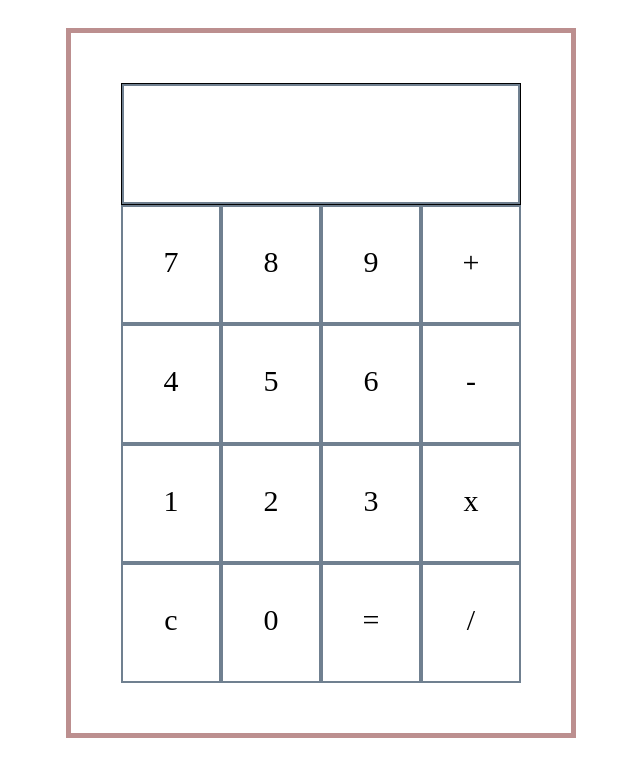
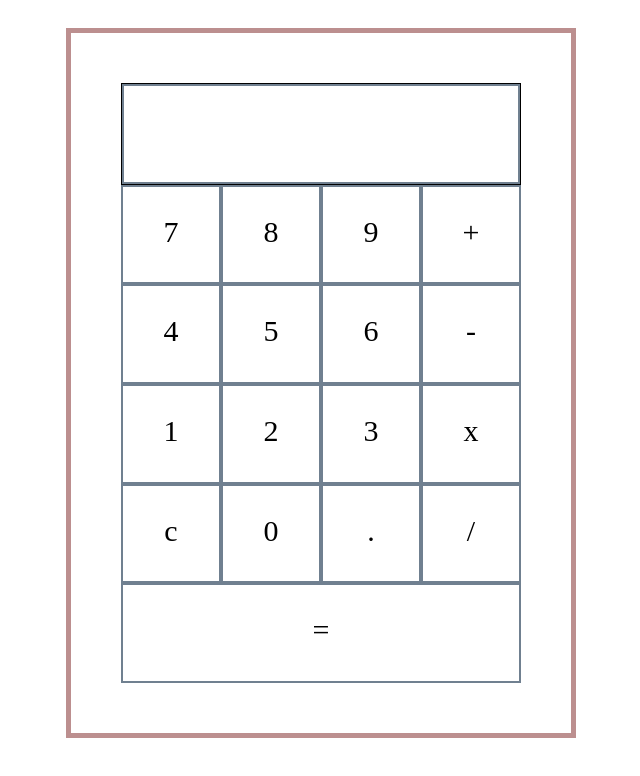
Before and after one commit to samtessema9/w4d1_Lab, a plain HTML site: page index.html in a window 1280 px wide. Shown: the whole page, without its empty margins (319-959 px from the left). Drawn offline with Linux system fonts and the light colour scheme.

Commit message:
fulfilled all requirements

```diff
--- a/index.html
+++ b/index.html
@@ -13,29 +13,32 @@
         <div id="row-1">
             <div id="output"></div>
         </div>
-        <div id="row-2">
-            <div id="7" class="number">7</div>
-            <div id="8" class="number">8</div>
-            <div id="9" class="number">9</div>
-            <div id="add" class="operator">+</div>
+        <div>
+            <div class="number">7</div>
+            <div class="number">8</div>
+            <div class="number">9</div>
+            <div class="operator">+</div>
         </div>
-        <div id="row-3">
-            <div id="4" class="number">4</div>
-            <div id="5" class="number">5</div>
-            <div id="6" class="number">6</div>
-            <div id="subtract" class="operator">-</div>
+        <div>
+            <div class="number">4</div>
+            <div class="number">5</div>
+            <div class="number">6</div>
+            <div class="operator">-</div>
         </div>
-        <div id="row-4">
-            <div id="1" class="number">1</div>
-            <div id="2" class="number">2</div>
-            <div id="3" class="number">3</div>
-            <div id="multiply" class="operator">x</div>
+        <div>
+            <div class="number">1</div>
+            <div class="number">2</div>
+            <div class="number">3</div>
+            <div class="operator">x</div>
         </div>
-        <div id="row-5">
+        <div>
             <div id="clear">c</div>
-            <div id="0" class="number">0</div>
+            <div class="number">0</div>
+            <div class="number">.</div>
+            <div class="operator">/</div>
+        </div>
+        <div>
             <div id="calculate">=</div>
-            <div id="divide" class="operator">/</div>
         </div>
     </div>
 </body>
--- a/index.js
+++ b/index.js
@@ -27,7 +27,7 @@ let operation = '';
 // attach event listeners to the operators
 for (let operator of operators) {
     operator.addEventListener('click', (event) => {
-        firstNum = parseInt(display.innerText);
+        firstNum = parseFloat(display.innerText);
         display.innerText = '';
         operation = event.target.innerText;
 
@@ -36,7 +36,7 @@ for (let operator of operators) {
 
 // Attach event listener to calculate button
 document.getElementById('calculate').addEventListener('click', () => {
-    secondNum = parseInt(display.innerText);
+    secondNum = parseFloat(display.innerText);
     let answer = ''
 
     switch (operation) {
--- a/style.css
+++ b/style.css
@@ -26,7 +26,7 @@
     line-height: 30px;
     border: solid 2px slategray;
     /* align-self: center; */
-    padding-top: 40px;
+    padding-top: 30px;
 }
 
 
```
